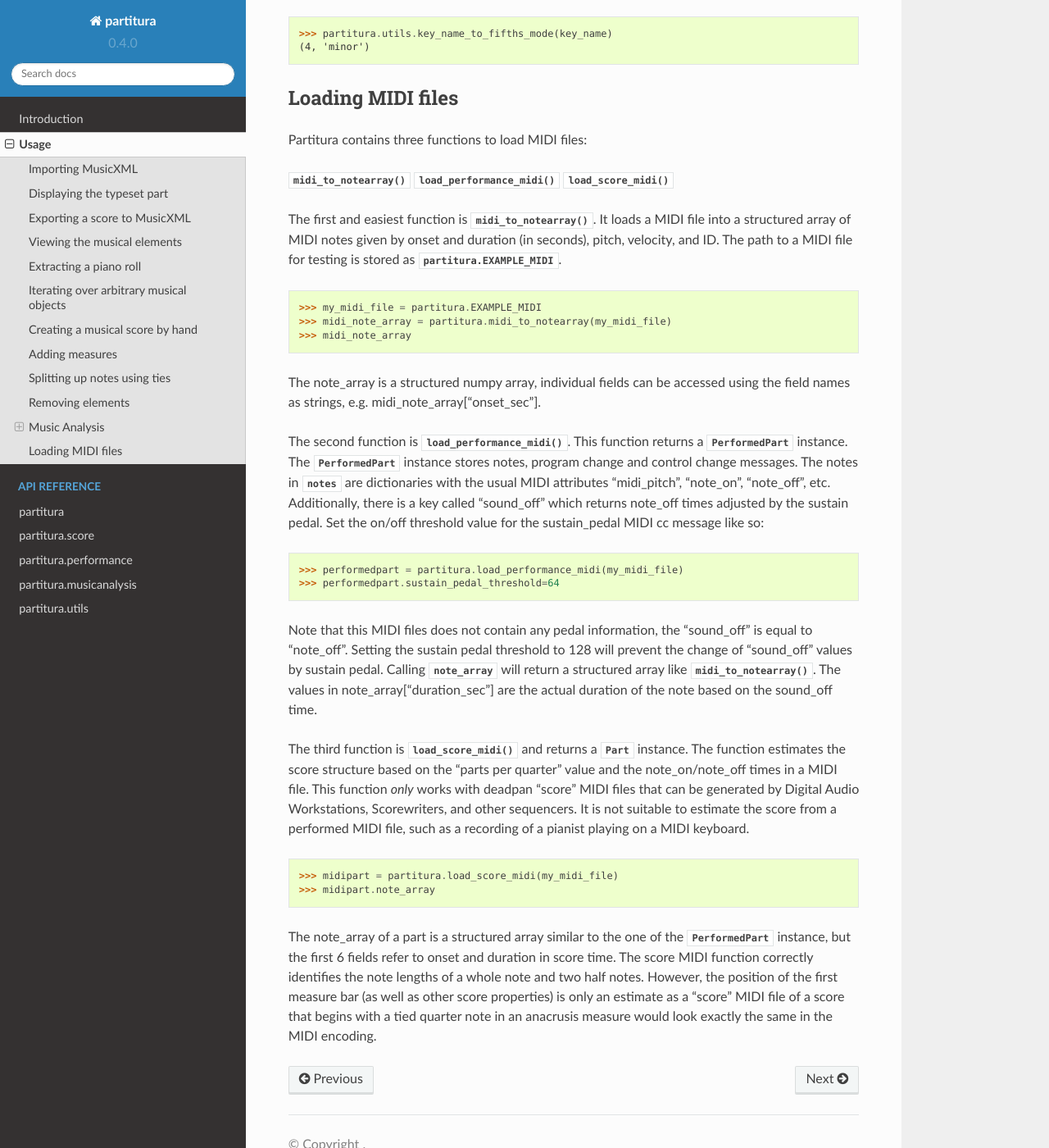
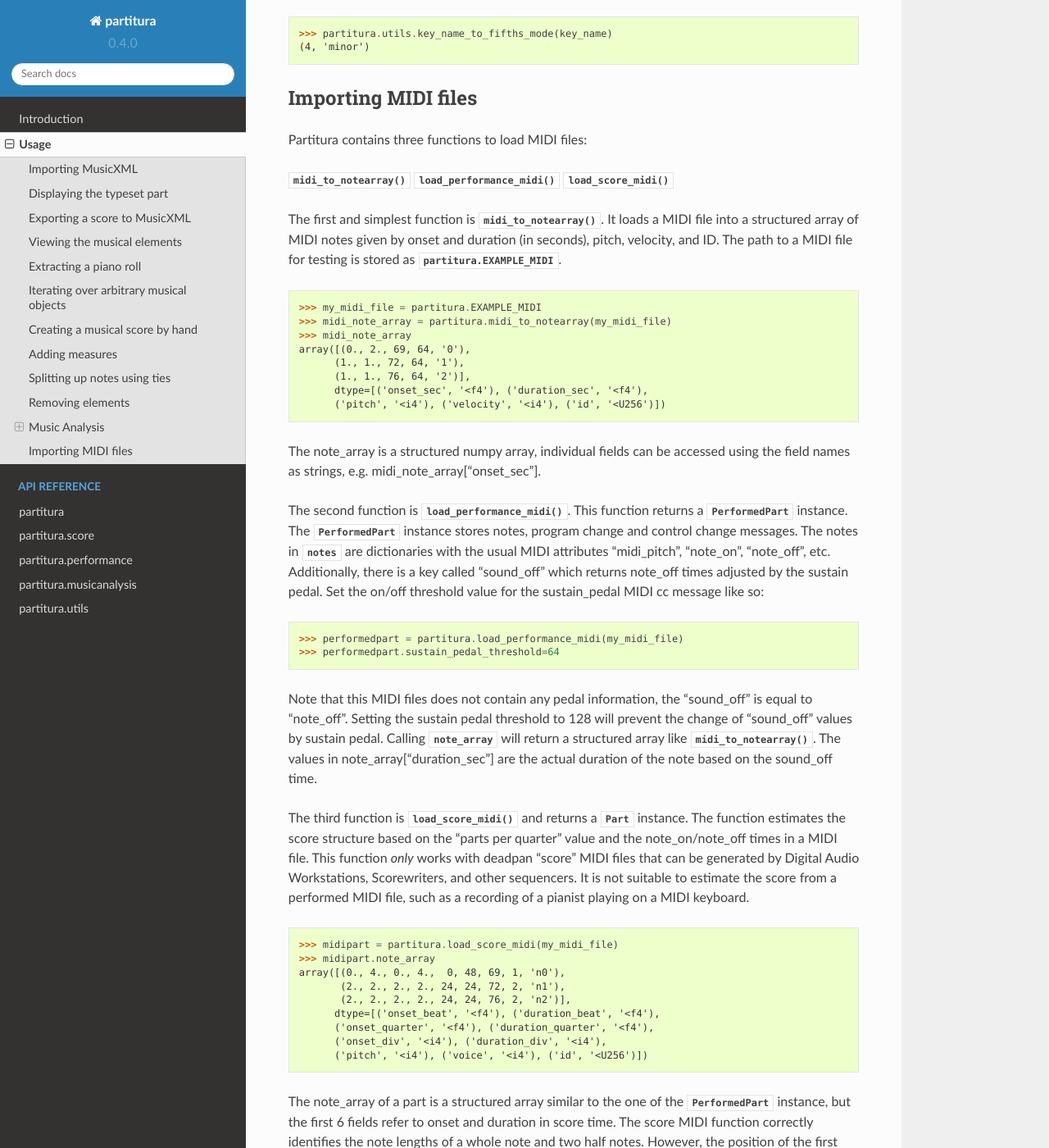
Before and after one commit to CPJKU/partitura, a Sphinx documentation site: the page built from docs/usage.rst, in a window 1280 px wide and 1400 px high, scrolled down 8786 px. Shown: the whole window at 82% size. Built offline with Sphinx 7.4.7 and the Read the Docs theme 2.0.0, drawn with Linux system fonts in a browser that asks for light colours.

Commit message:
updated and ran doc

```diff
--- a/docs/usage.rst
+++ b/docs/usage.rst
@@ -463,7 +463,7 @@ The number of sharps/flats and the mode can be inferred from the key name using
 
 
 
-Loading MIDI files
+Importing MIDI files
 ==================
 
 Partitura contains three functions to load MIDI files:
@@ -472,13 +472,18 @@ Partitura contains three functions to load MIDI files:
 :func:`~partitura.load_performance_midi`
 :func:`~partitura.load_score_midi`
 
-The first and easiest function is :func:`~partitura.midi_to_notearray`. It loads a MIDI file into
+The first and simplest function is :func:`~partitura.midi_to_notearray`. It loads a MIDI file into
 a structured array of MIDI notes given by onset and duration (in seconds), pitch, velocity, and ID.
 The path to a MIDI file for testing is stored as :const:`partitura.EXAMPLE_MIDI`.
 
 >>> my_midi_file = partitura.EXAMPLE_MIDI
 >>> midi_note_array = partitura.midi_to_notearray(my_midi_file)
 >>> midi_note_array
+array([(0., 2., 69, 64, '0'),
+      (1., 1., 72, 64, '1'),
+      (1., 1., 76, 64, '2')],
+      dtype=[('onset_sec', '<f4'), ('duration_sec', '<f4'),
+      ('pitch', '<i4'), ('velocity', '<i4'), ('id', '<U256')])
 
 The note_array is a structured numpy array, individual fields can be accessed using the field names as strings,
 e.g. midi_note_array["onset_sec"].
@@ -505,6 +510,13 @@ It is not suitable to estimate the score from a performed MIDI file, such as a r
 
 >>> midipart = partitura.load_score_midi(my_midi_file)
 >>> midipart.note_array
+array([(0., 4., 0., 4.,  0, 48, 69, 1, 'n0'),
+       (2., 2., 2., 2., 24, 24, 72, 2, 'n1'),
+       (2., 2., 2., 2., 24, 24, 76, 2, 'n2')],
+      dtype=[('onset_beat', '<f4'), ('duration_beat', '<f4'),
+      ('onset_quarter', '<f4'), ('duration_quarter', '<f4'),
+      ('onset_div', '<i4'), ('duration_div', '<i4'),
+      ('pitch', '<i4'), ('voice', '<i4'), ('id', '<U256')])
 
 The note_array of a part is a structured array similar to the one of the :class:`~partitura.performance.PerformedPart` instance, but the first 6 fields refer to onset and duration in score time.
 The score MIDI function correctly identifies the note lengths of a whole note and two half notes.
```
